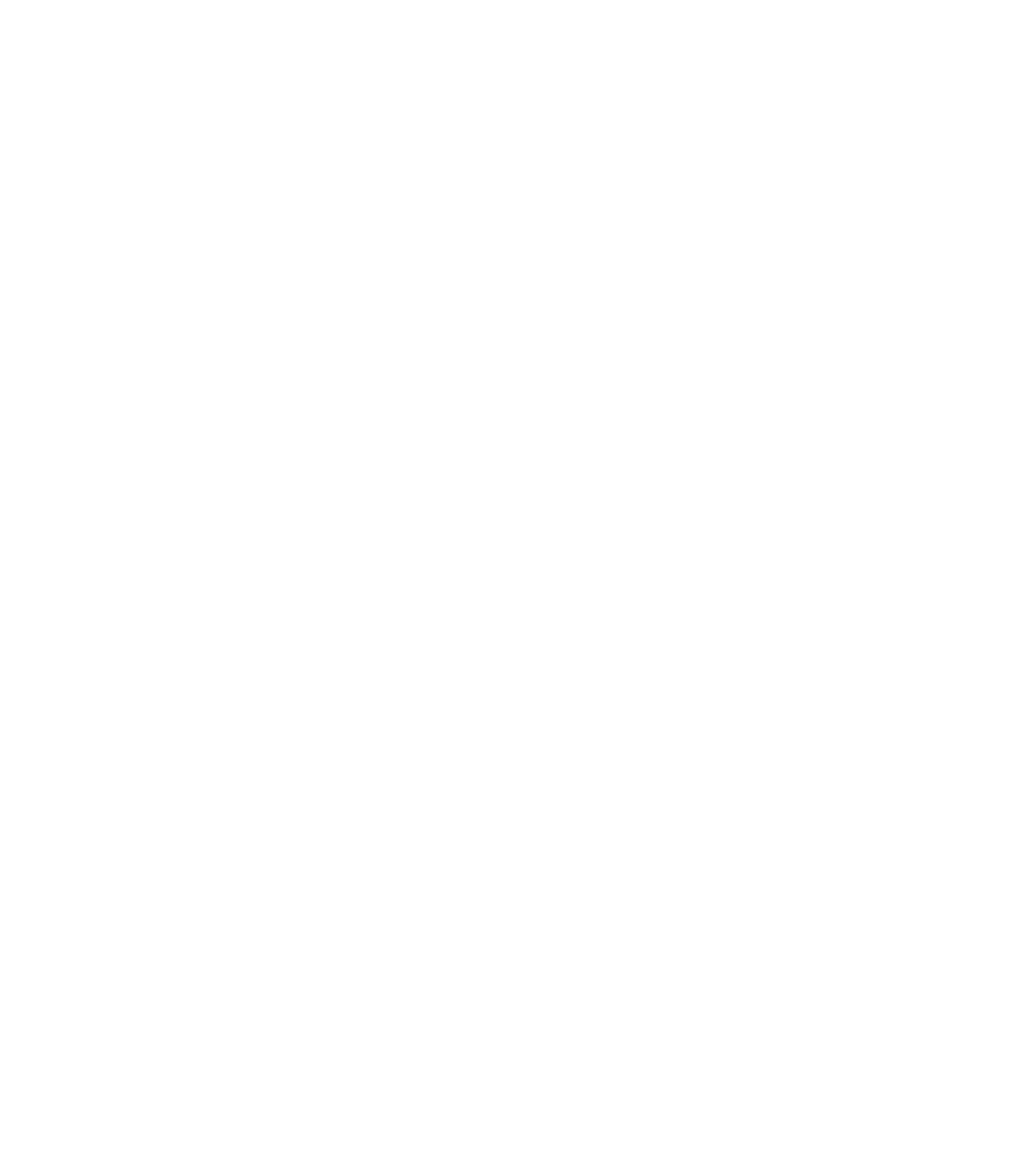
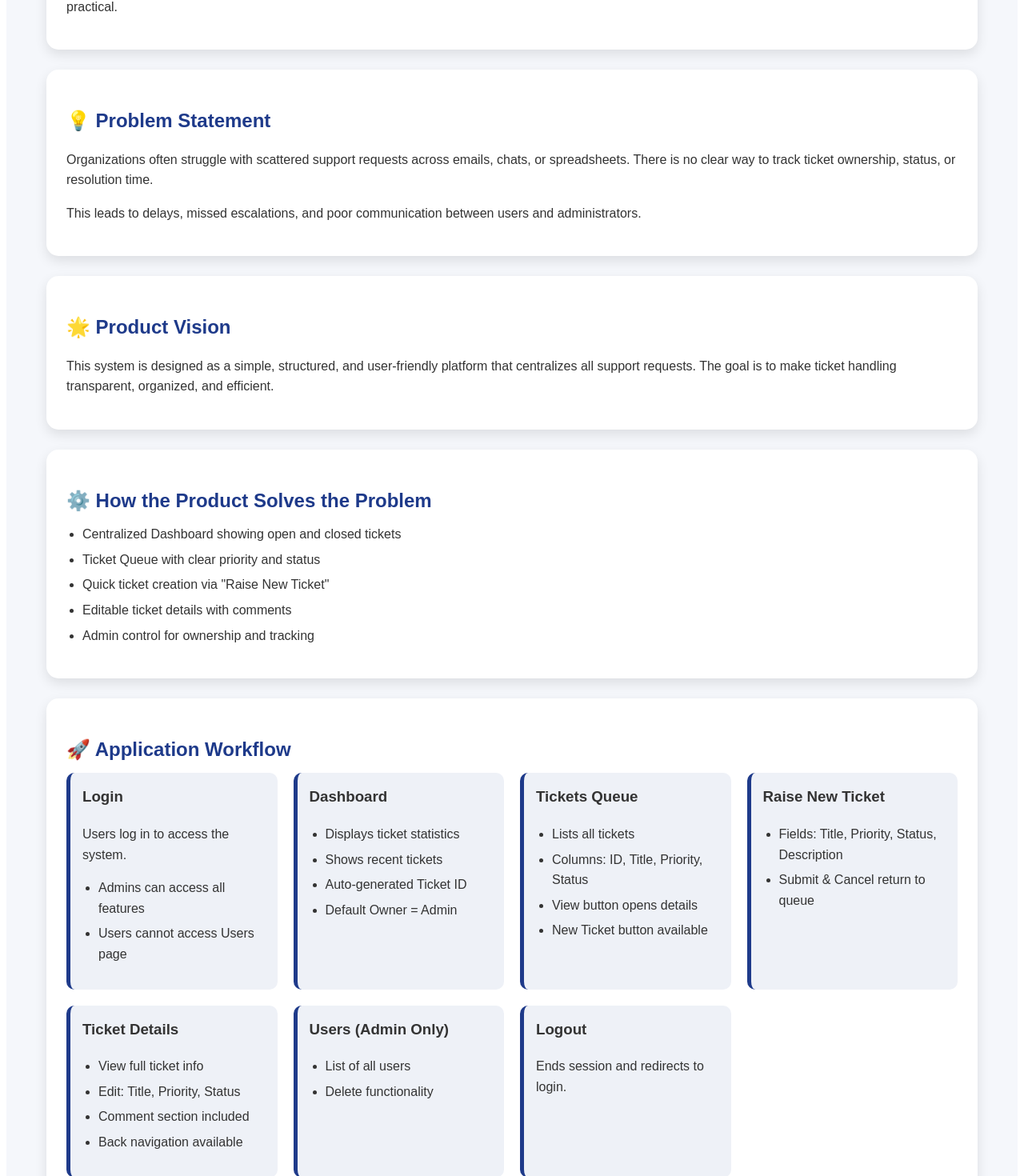
Before and after one commit to SIS-EBhogapurapu/Support-Ticket-and-Escalation-Board, an Angular app: page / in a window 1280 px wide. Shown: the part 337-1807 px from the top of the page at 80% size. Before the commit the page ends 800 px from the top, so only its background shows below. Built offline with nearby package versions, Linux system fonts and the light colour scheme.

Commit message:
About me page

```diff
--- /dev/null
+++ b/src/app/about/about.css
@@ -0,0 +1,61 @@
+/* Container */
+.about-container {
+  font-family: Arial, sans-serif;
+  padding: 30px 50px;
+  background: #f5f7fb;
+  color: #333;
+  line-height: 1.6;
+}
+
+/* Main Title */
+h1 {
+  text-align: center;
+  font-size: 32px;
+  margin-bottom: 30px;
+}
+
+/* Sections */
+.section {
+  background: #ffffff;
+  padding: 25px;
+  margin-bottom: 25px;
+  border-radius: 15px;
+  box-shadow: 0 6px 15px rgba(0,0,0,0.1);
+}
+
+/* Section headers */
+.section h2 {
+  margin-bottom: 10px;
+  color: #1e3a8a;
+}
+
+/* Lists */
+ul {
+  margin-top: 10px;
+  padding-left: 20px;
+}
+
+li {
+  margin-bottom: 6px;
+}
+
+/* Workflow grid */
+.workflow {
+  display: grid;
+  grid-template-columns: repeat(auto-fit, minmax(250px, 1fr));
+  gap: 20px;
+}
+
+/* Each step card */
+.step {
+  background: #eef1f7;
+  padding: 15px;
+  border-radius: 10px;
+  border-left: 5px solid #1e3a8a;
+}
+
+/* Step title */
+.step h3 {
+  margin-top: 0;
+  color: #333;
+}
--- /dev/null
+++ b/src/app/about/about.html
@@ -0,0 +1,122 @@
+<div class="about-container">
+
+  <!-- Title -->
+  <h1>Support Ticket Management System – Version 1</h1>
+
+  <!-- Overview -->
+  <section class="section">
+    <h2>📖 Overview</h2>
+    <p>
+      This project is a simplified Support Ticket Management System built using Angular.
+      It allows users and admins to manage support tickets efficiently — from creation to resolution —
+      while keeping the interface clean and easy to navigate.
+    </p>
+    <p>
+      Version 1 focuses only on core ticket operations. Modules like escalation, analytics, and settings
+      have been removed to keep the system lightweight and practical.
+    </p>
+  </section>
+
+  <!-- Problem Statement -->
+  <section class="section">
+    <h2>💡 Problem Statement</h2>
+    <p>
+      Organizations often struggle with scattered support requests across emails, chats, or spreadsheets.
+      There is no clear way to track ticket ownership, status, or resolution time.
+    </p>
+    <p>
+      This leads to delays, missed escalations, and poor communication between users and administrators.
+    </p>
+  </section>
+
+  <!-- Product Vision -->
+  <section class="section">
+    <h2>🌟 Product Vision</h2>
+    <p>
+      This system is designed as a simple, structured, and user‑friendly platform that centralizes all support requests.
+      The goal is to make ticket handling transparent, organized, and efficient.
+    </p>
+  </section>
+
+  <!-- Solution -->
+  <section class="section">
+    <h2>⚙️ How the Product Solves the Problem</h2>
+    <ul>
+      <li>Centralized Dashboard showing open and closed tickets</li>
+      <li>Ticket Queue with clear priority and status</li>
+      <li>Quick ticket creation via "Raise New Ticket"</li>
+      <li>Editable ticket details with comments</li>
+      <li>Admin control for ownership and tracking</li>
+    </ul>
+  </section>
+
+  <!-- Workflow -->
+  <section class="section">
+    <h2>🚀 Application Workflow</h2>
+
+    <div class="workflow">
+
+      <div class="step">
+        <h3>Login</h3>
+        <p>Users log in to access the system.</p>
+        <ul>
+          <li>Admins can access all features</li>
+          <li>Users cannot access Users page</li>
+        </ul>
+      </div>
+
+      <div class="step">
+        <h3>Dashboard</h3>
+        <ul>
+          <li>Displays ticket statistics</li>
+          <li>Shows recent tickets</li>
+          <li>Auto-generated Ticket ID</li>
+          <li>Default Owner = Admin</li>
+        </ul>
+      </div>
+
+      <div class="step">
+        <h3>Tickets Queue</h3>
+        <ul>
+          <li>Lists all tickets</li>
+          <li>Columns: ID, Title, Priority, Status</li>
+          <li>View button opens details</li>
+          <li>New Ticket button available</li>
+        </ul>
+      </div>
+
+      <div class="step">
+        <h3>Raise New Ticket</h3>
+        <ul>
+          <li>Fields: Title, Priority, Status, Description</li>
+          <li>Submit & Cancel return to queue</li>
+        </ul>
+      </div>
+
+      <div class="step">
+        <h3>Ticket Details</h3>
+        <ul>
+          <li>View full ticket info</li>
+          <li>Edit: Title, Priority, Status</li>
+          <li>Comment section included</li>
+          <li>Back navigation available</li>
+        </ul>
+      </div>
+
+      <div class="step">
+        <h3>Users (Admin Only)</h3>
+        <ul>
+          <li>List of all users</li>
+          <li>Delete functionality</li>
+        </ul>
+      </div>
+
+      <div class="step">
+        <h3>Logout</h3>
+        <p>Ends session and redirects to login.</p>
+      </div>
+
+    </div>
+  </section>
+
+</div>
--- a/src/app/app.routes.ts
+++ b/src/app/app.routes.ts
@@ -10,6 +10,7 @@
 import { AdminNewtComponent } from './admin-newt/admin-newt';
 import { AdminTdesComponent } from "./admin-tdes/admin-tdes";
 import { AdminUsersComponent } from "./admin-users/admin-users";
+import { AboutComponent } from "./about/about";
 
 export const routes: Routes = [
   { path: 'login', component: LoginComponent },
@@ -21,7 +22,8 @@
   { path: 'admin-tq', component: AdminTqComponent},
   { path: 'admin-newt', component:AdminNewtComponent},
   { path: 'admin-tdes', component:AdminTdesComponent},
-  { path: 'admin-users', component:AdminUsersComponent}
+  { path: 'admin-users', component:AdminUsersComponent},
+  { path: '', component:AboutComponent}
 ];
 
 @NgModule({
```
Also changed, not shown: src/app/about/about.ts (added, +11 -0 lines), 1 other file (tests, documents, lock files or other folders).
